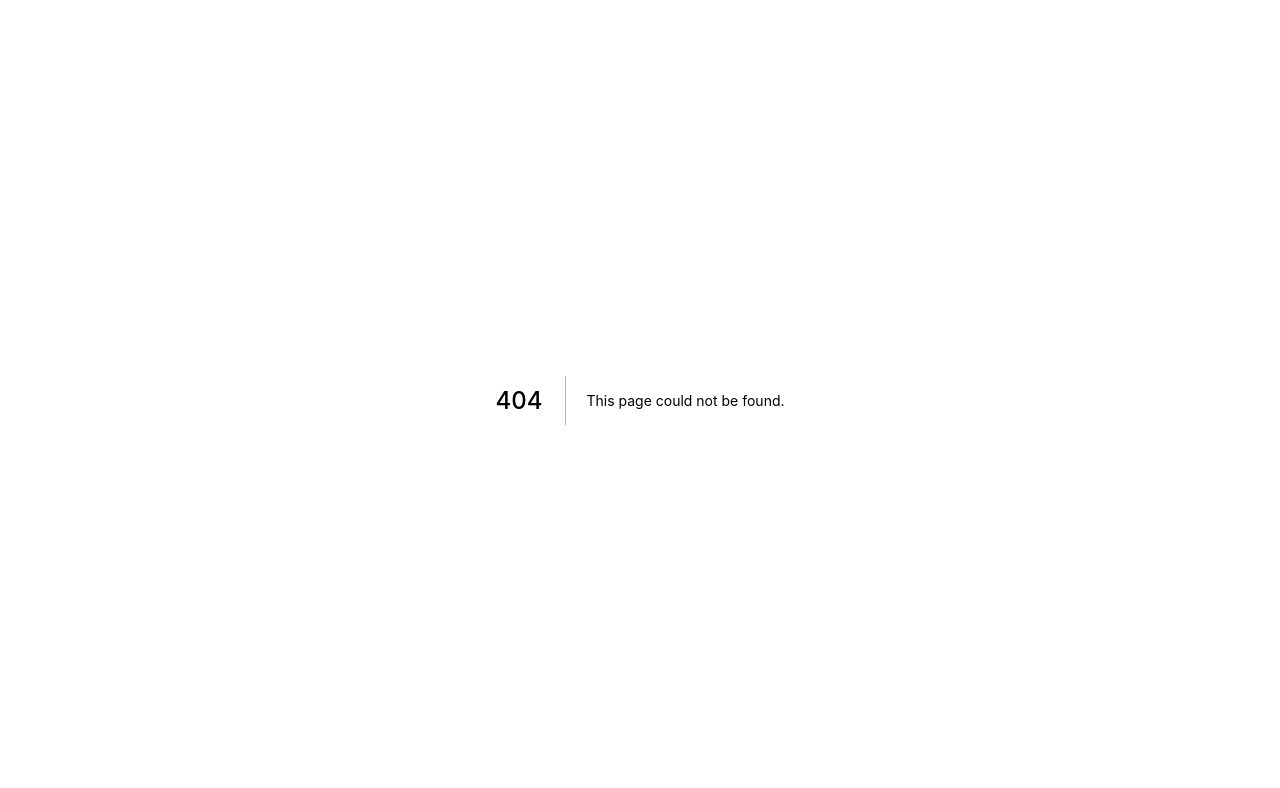
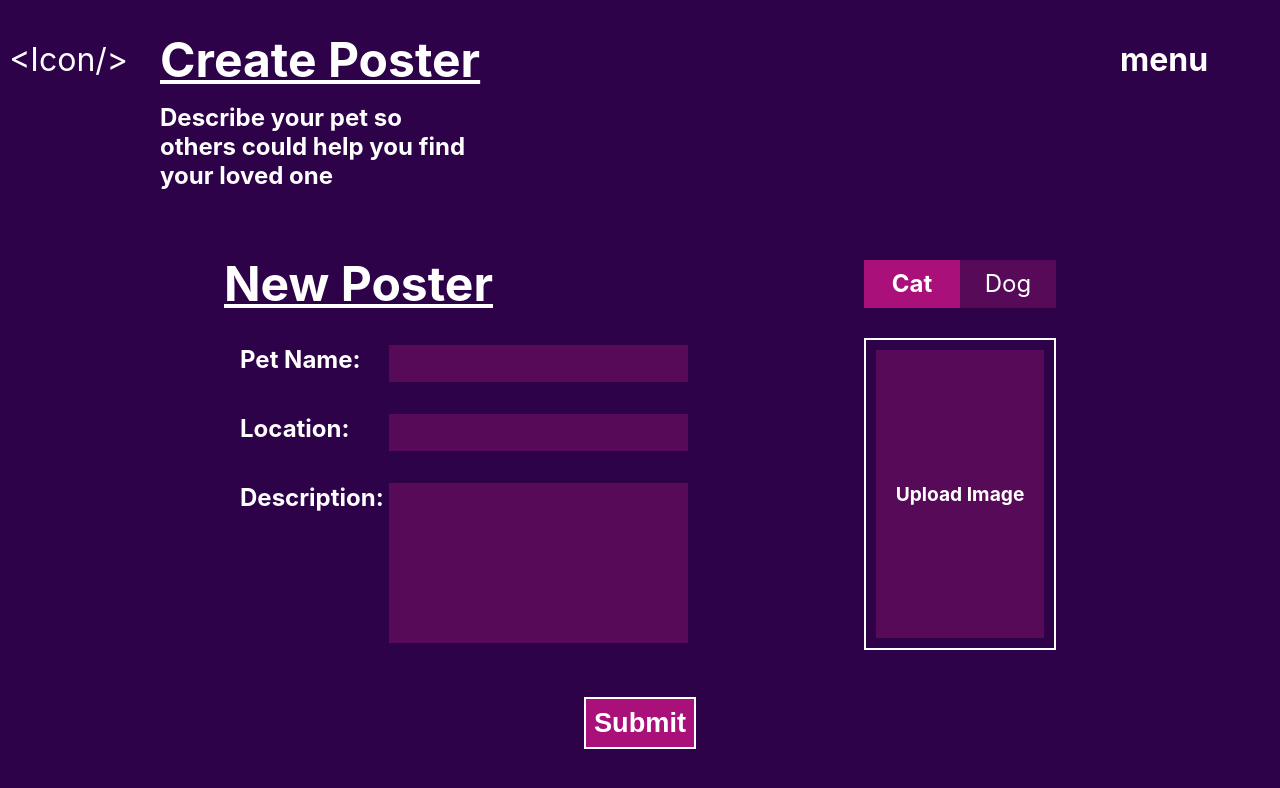
Before and after one commit to VadimasKo/FindMyPet, a Next.js app: page /poster/create in a window 1280 px wide. Before the commit this address had no page. Shown: the top 788 px of the page. Built offline with nearby package versions, Linux system fonts and the light colour scheme.

Commit message:
create Poster component

```diff
--- /dev/null
+++ b/pages/poster/create.tsx
@@ -0,0 +1,43 @@
+import { Input, TextArea, ImageUpload } from "../../components/Inputs"
+import Button from "../../components/Button"
+import Header from "../../components/Header"
+import useToogle from "../../components/useToogle"
+import styles from '../../styles/pages/CreatePoster.module.scss'
+import { FormEvent } from "react"
+
+
+const CreatePoster = () => {
+  const [isCat, Toogle] = useToogle()
+
+  const handleSubmit = (e: FormEvent) => {
+    console.log(e.target)
+  }
+
+  return (
+    <div className={styles.container}>
+      <Header
+        title='Create Poster'
+        description="Describe your pet so others could help you find your loved one"
+      />
+      <form onSubmit={handleSubmit} className={styles.content}>
+        <h2>New Poster</h2>
+        <div className={styles.toogle}>
+          <Toogle options={['Cat', 'Dog']}/>
+        </div>
+        <div className={styles.textCol}>
+          <Input label="Pet Name" name='petName'/>
+          <Input label="Location" name='location'/>
+          <TextArea label="Description" name='petDescr'/>
+        </div>
+        <div className={styles.imgCol}>
+          <ImageUpload label="Upload Image" name='image'/>
+        </div>
+        <div className={styles.submitRow}>
+          <Button onClick={() => {}} text="Submit"/>
+        </div>
+      </form>
+    </div>
+  )
+}
+
+export default CreatePoster
--- /dev/null
+++ b/styles/pages/CreatePoster.module.scss
@@ -0,0 +1,70 @@
+@use '../common/colors.scss';
+
+.container {
+  background-color: colors.$dark-color;
+  width: 100vw;
+  min-height: 100vh;
+}
+
+.content {
+  display: grid;
+  padding-top: 3rem;
+  height: 100%;
+  width: 100%;
+  grid-template-columns: repeat(4, 1fr);
+  grid-template-rows: 0.2fr 0.5fr 0.5fr;
+  column-gap: 10rem;
+
+  h2 {
+    grid-column: 2/3;
+    font-size: xxx-large;
+    text-align: start;
+    text-decoration: underline;
+    padding-bottom: 1rem;
+    margin: 0;
+  }
+}
+
+.toogle {
+  grid-column: 3/4;
+  display: flex;
+  justify-content: center;
+  align-items: center;
+  padding-bottom: 1rem;
+
+}
+
+.textCol {
+  width: 30rem;
+  display: flex;
+  flex-direction: column;
+  justify-content: center;
+  align-items: center;
+  grid-column: 2/3;
+  // grid-row: 2/3;
+}
+
+.imgCol {
+  grid-column: 3/4;
+  // grid-row: 2/3;
+  display: flex;
+  flex-direction: column;
+  justify-content: center;
+  align-items: center;
+}
+
+.img {
+  height: 20rem;
+  width: 100%;
+  background-color: colors.$medium-color;
+}
+
+.submitRow {
+  padding-top: 4rem;
+  grid-column: 2/4;
+  grid-row: 3/4;
+  height: 60px;
+  display: flex;
+  align-items: center;
+  justify-content: center;
+}
```
